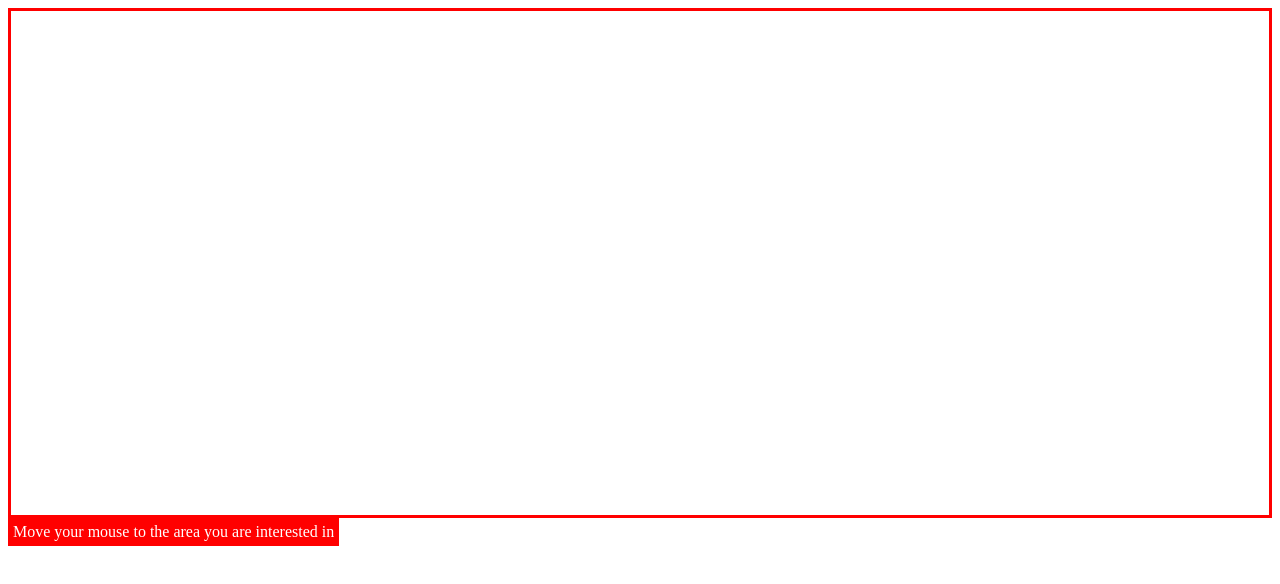
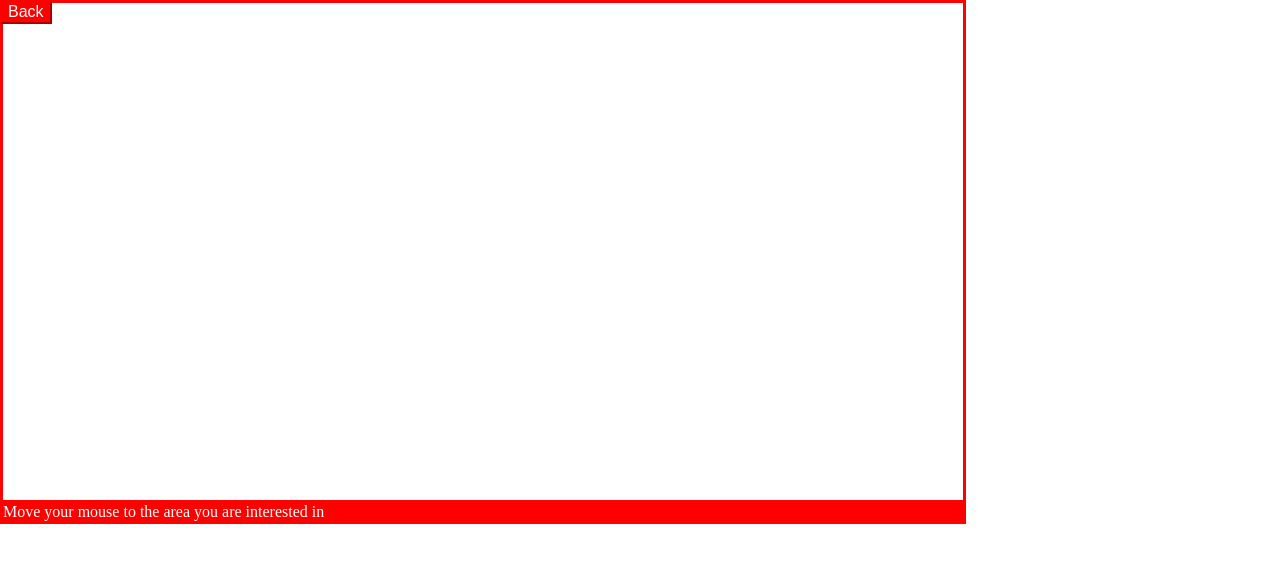
Before and after one commit to botchao/botchao.github.io, a plain HTML site: page index.html in a window 1280 px wide. Drawn offline with Linux system fonts and the light colour scheme; no server answers.

Commit message:
refactoring

```diff
--- a/index.html
+++ b/index.html
@@ -5,18 +5,36 @@
     <title></title>
     <style>
     #map {
+      position: absolute;
+      left: 0px;
+      top: 0px;
+      z-index: 1;
       width: 960px;
       height: 500px;
+      border-style: solid;
+      border-color: red;
     }
 
     .background {
       fill: none;
       pointer-events: all;
     }
+
+    #back {
+      position: absolute;
+      left: 0px;
+      top: 0px;
+      z-index: 10;
+      background-color: red;
+      color: white;
+      font-size: 16px;
+      border-color: red;
+    }
     </style>
   </head>
   <body>
-    <div style="border-style: solid; border-color: red"><svg id="map"></svg></div>
+    <svg id="map"></svg>
+    <button id="back" type="button" onclick="back2ori();">Back</button>
   </body>
   <script src="json/join.js"></script>
   <script src="js/d3.v4.min.js"></script>
@@ -40,11 +58,14 @@
   var defaultWording = "Move your mouse to the area you are interested in";
   var tooltip = d3.select("body")
     .append("div")
-    .style("padding", "5px")
+    .style("padding", "3px")
     .style("background-color", "red")
     .style("color", "white")
     .style("font-size", "16px")
     .style("position", "absolute")
+    .style("left", "0px")
+    .style("top", "500px")
+    .style("width", "960px")
     .style("z-index", "10")
     .text(defaultWording);
 
```
